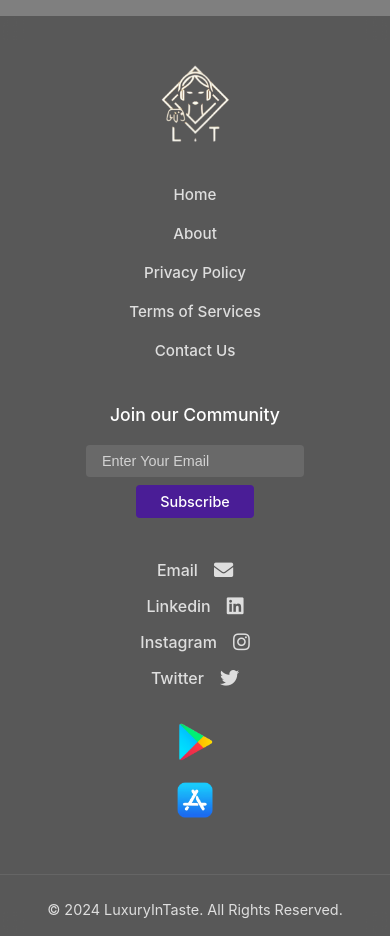
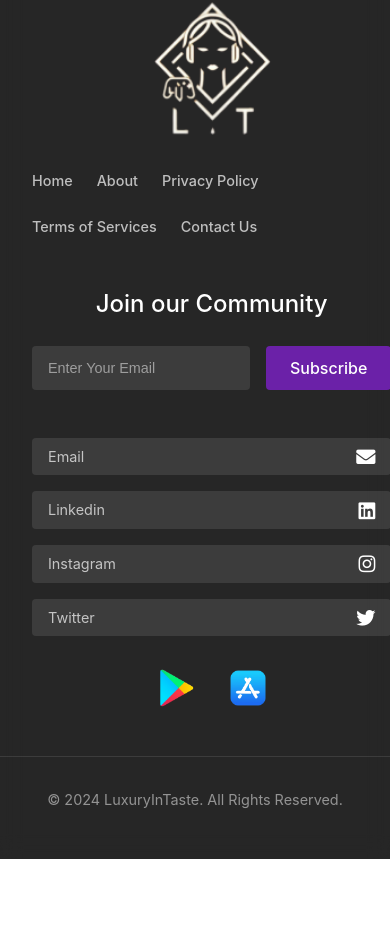
Before and after one commit to luxuryintaste-LIT/lit-ecommerce-backend, a React (Vite) app: page / in a window 390 px wide. Shown: the part 1953-2889 px from the top of the page. After the commit the page ends 2812 px from the top, so only its background shows below. Built offline with nearby package versions, Linux system fonts and the light colour scheme.

Commit message:
fixed again

```diff
--- a/src/components/Footer.jsx
+++ b/src/components/Footer.jsx
@@ -10,18 +10,16 @@ const Footer = () => {
       <div className="footer-content">
         <div className="footer-left">
           <img src={logo} alt="LuxuryInTaste Logo" className="footer-logo" />
-        </div>
-
-        <div className="footer-nav">
-          <nav className="footer-links">
+          <div className="footer-links">
             <a href="/" className="footer-link">Home</a>
             <a href="/about" className="footer-link">About</a>
             <a href="/privacy" className="footer-link">Privacy Policy</a>
             <a href="/terms" className="footer-link">Terms of Services</a>
             <a href="/contact" className="footer-link">Contact Us</a>
-          </nav>
+          </div>
         </div>
 
+        <div className="footer-middle">
           <div className="footer-subscribe">
             <h3>Join our Community</h3>
             <div className="subscribe-form">
@@ -33,33 +31,30 @@ const Footer = () => {
               <button className="subscribe-button">Subscribe</button>
             </div>
           </div>
+        </div>
 
-        <div className="footer-social">
+        <div className="footer-right">
           <div className="social-links">
-            <a href="mailto:contact@luxuryintaste.com" className="social-link">
+            <div className="social-link">
               <span>Email</span>
               <i className="fas fa-envelope"></i>
-            </a>
-            <a href="https://linkedin.com" className="social-link">
+            </div>
+            <div className="social-link">
               <span>Linkedin</span>
               <i className="fab fa-linkedin"></i>
-            </a>
-            <a href="https://instagram.com" className="social-link">
+            </div>
+            <div className="social-link">
               <span>Instagram</span>
               <i className="fab fa-instagram"></i>
-            </a>
-            <a href="https://twitter.com" className="social-link">
+            </div>
+            <div className="social-link">
               <span>Twitter</span>
               <i className="fab fa-twitter"></i>
-            </a>
+            </div>
           </div>
           <div className="app-downloads">
-            <a href="#" className="app-download-link">
-              <img src={googlePlay} alt="Get it on Google Play" />
-            </a>
-            <a href="#" className="app-download-link">
-              <img src={appStore} alt="Download on the App Store" />
-            </a>
+            <img src={googlePlay} alt="Get it on Google Play" className="store-badge" />
+            <img src={appStore} alt="Download on the App Store" className="store-badge" />
           </div>
         </div>
       </div>
--- a/src/styles/Footer.css
+++ b/src/styles/Footer.css
@@ -1,104 +1,94 @@
 .footer {
   width: 100%;
-  background: rgba(0, 0, 0, 0.3);
+  background: rgba(0, 0, 0, 0.7);
   backdrop-filter: blur(10px);
-  -webkit-backdrop-filter: blur(10px);
-  color: white;
-  padding: 3rem 0 1rem;
-  margin-top: 4rem;
+  padding: 3rem 0;
+  color: #fff;
 }
 
 .footer-content {
-  max-width: 1400px;
+  max-width: 1200px;
   margin: 0 auto;
   padding: 0 2rem;
   display: grid;
-  grid-template-columns: auto 1fr auto auto;
+  grid-template-columns: 2fr 1.5fr 1.5fr;
   gap: 4rem;
-  align-items: start;
 }
 
 .footer-left {
   display: flex;
-  align-items: center;
+  flex-direction: column;
+  gap: 2rem;
 }
 
 .footer-logo {
-  height: 80px;
-  width: auto;
-}
-
-.footer-nav {
-  display: flex;
-  justify-content: flex-start;
+  width: 120px;
+  height: auto;
 }
 
 .footer-links {
   display: flex;
-  gap: 2rem;
+  flex-wrap: wrap;
+  gap: 1.5rem;
 }
 
 .footer-link {
-  color: white;
+  color: rgba(255, 255, 255, 0.7);
   text-decoration: none;
-  opacity: 0.8;
-  transition: all 0.3s ease;
-  font-size: 0.95rem;
+  font-size: 0.9rem;
+  transition: color 0.3s ease;
 }
 
 .footer-link:hover {
-  opacity: 1;
-  transform: translateY(-2px);
+  color: #fff;
 }
 
-.footer-subscribe {
+.footer-middle {
   display: flex;
   flex-direction: column;
-  gap: 1rem;
+  justify-content: flex-start;
 }
 
 .footer-subscribe h3 {
-  font-size: 1.1rem;
+  font-size: 1.5rem;
+  margin-bottom: 1.5rem;
   font-weight: 500;
-  margin: 0;
 }
 
 .subscribe-form {
   display: flex;
-  gap: 0.5rem;
+  gap: 1rem;
 }
 
 .subscribe-input {
-  padding: 0.5rem 1rem;
+  flex: 1;
+  padding: 0.75rem 1rem;
   border: none;
   border-radius: 4px;
   background: rgba(255, 255, 255, 0.1);
-  color: white;
+  color: #fff;
   font-size: 0.9rem;
-  width: 200px;
 }
 
 .subscribe-input::placeholder {
-  color: rgba(255, 255, 255, 0.7);
+  color: rgba(255, 255, 255, 0.5);
 }
 
 .subscribe-button {
-  padding: 0.5rem 1.5rem;
+  padding: 0.75rem 1.5rem;
   border: none;
   border-radius: 4px;
-  background: #4A1D96;
-  color: white;
+  background: #6B21A8;
+  color: #fff;
   cursor: pointer;
-  transition: all 0.3s ease;
-  font-size: 0.9rem;
+  transition: background-color 0.3s ease;
 }
 
 .subscribe-button:hover {
-  background: #5B21B6;
-  transform: translateY(-2px);
+  background: #7C3AED;
 }
 
-.footer-social {
+.footer-right {
   display: flex;
   flex-direction: column;
   gap: 2rem;
@@ -107,111 +97,83 @@
 .social-links {
   display: flex;
   flex-direction: column;
-  gap: 0.75rem;
+  gap: 1rem;
 }
 
 .social-link {
   display: flex;
   align-items: center;
   justify-content: space-between;
-  color: white;
-  text-decoration: none;
-  opacity: 0.8;
-  transition: all 0.3s ease;
-  gap: 1rem;
+  padding: 0.5rem 1rem;
+  background: rgba(255, 255, 255, 0.1);
+  border-radius: 4px;
+  cursor: pointer;
+  transition: transform 0.3s ease;
 }
 
 .social-link:hover {
-  opacity: 1;
-  transform: translateX(5px);
+  transform: translateX(10px);
+}
+
+.social-link span {
+  color: rgba(255, 255, 255, 0.7);
+  font-size: 0.9rem;
 }
 
 .social-link i {
+  color: #fff;
   font-size: 1.2rem;
 }
 
 .app-downloads {
   display: flex;
   flex-direction: column;
-  gap: 0.75rem;
+  gap: 1rem;
 }
 
-.app-download-link img {
+.store-badge {
   height: 40px;
   width: auto;
-  transition: transform 0.3s ease;
+  cursor: pointer;
+  transition: opacity 0.3s ease;
 }
 
-.app-download-link:hover img {
-  transform: translateY(-2px);
+.store-badge:hover {
+  opacity: 0.8;
 }
 
 .footer-bottom {
+  max-width: 1200px;
+  margin: 3rem auto 0;
+  padding: 2rem 2rem 0;
+  border-top: 1px solid rgba(255, 255, 255, 0.1);
   text-align: center;
-  margin-top: 3rem;
-  padding-top: 1.5rem;
-  border-top: 1px solid rgba(255, 255, 255, 0.1);
+}
+
+.footer-bottom p {
+  color: rgba(255, 255, 255, 0.5);
   font-size: 0.9rem;
-  opacity: 0.8;
 }
 
 @media (max-width: 1024px) {
   .footer-content {
-    grid-template-columns: 1fr 1fr;
+    grid-template-columns: 1fr;
     gap: 3rem;
   }
 
-  .footer-nav {
-    grid-column: 1 / -1;
-    justify-content: center;
-  }
-
-  .footer-links {
-    flex-wrap: wrap;
-    justify-content: center;
-  }
-}
-
-@media (max-width: 768px) {
-  .footer-content {
-    grid-template-columns: 1fr;
-    gap: 2.5rem;
+  .footer-left, .footer-middle, .footer-right {
+    align-items: center;
     text-align: center;
   }
 
-  .footer-left {
-    justify-content: center;
-  }
-
-  .footer-nav {
-    justify-content: center;
-  }
-
-  .footer-links {
-    flex-direction: column;
-    align-items: center;
-    gap: 1rem;
-  }
-
-  .footer-subscribe {
-    align-items: center;
-  }
-
-  .subscribe-form {
-    flex-direction: column;
-    align-items: center;
-  }
-
-  .subscribe-input {
+  .social-links {
     width: 100%;
-    max-width: 300px;
-  }
-
-  .social-links {
-    align-items: center;
+    max-width: 400px;
   }
 
   .app-downloads {
-    align-items: center;
+    flex-direction: row;
+    justify-content: center;
+    gap: 2rem;
   }
 }
```
Lines whose indentation alone changed are shown as unchanged.
